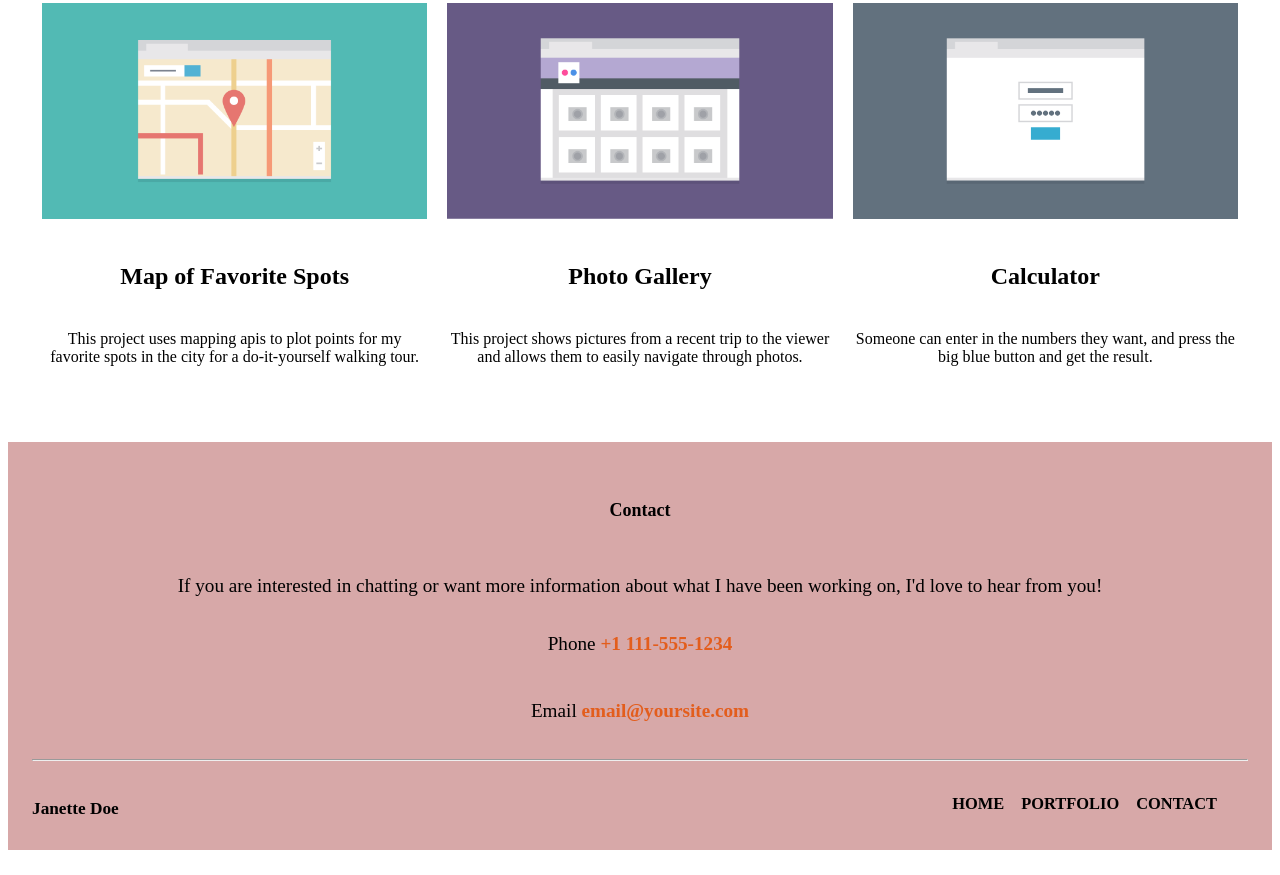
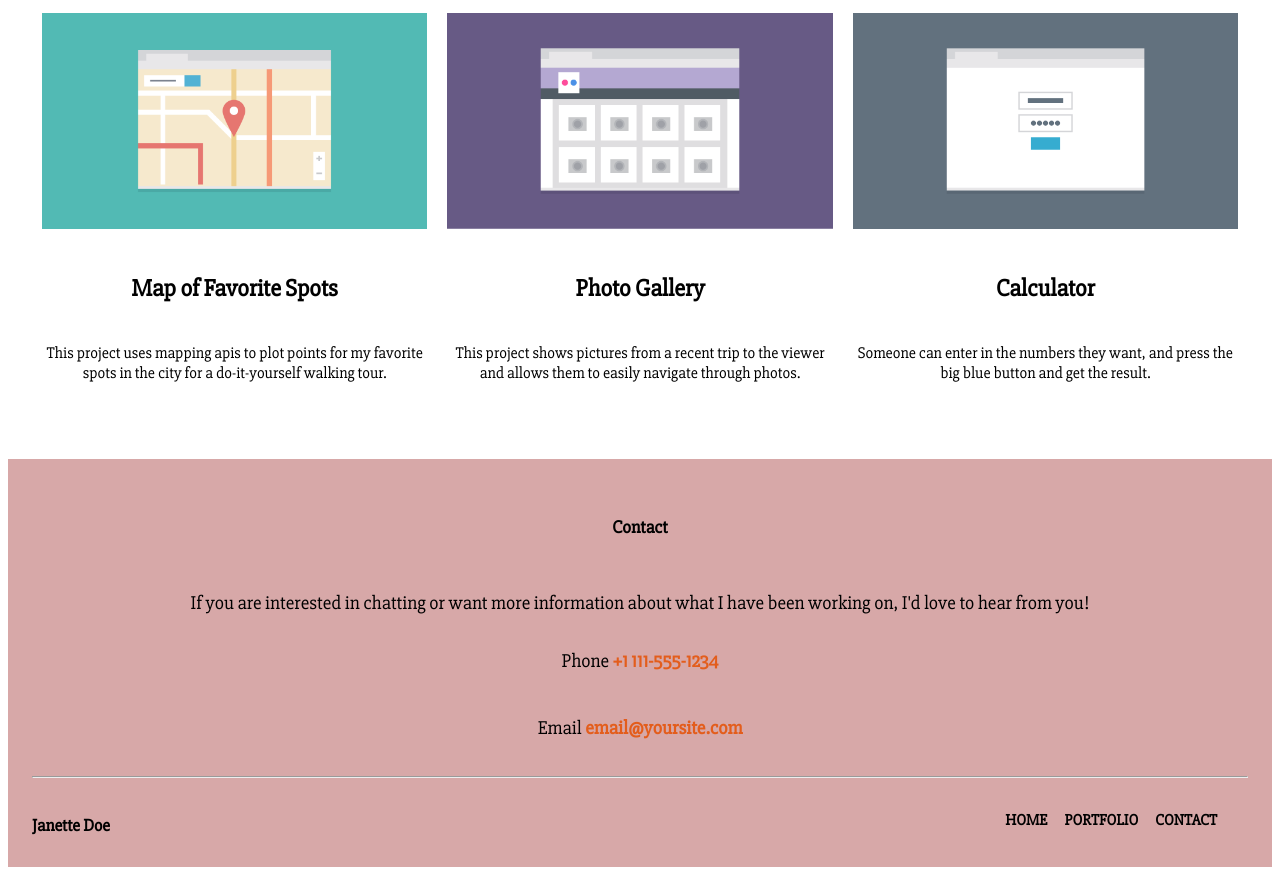
Before and after one commit to EstepShauna/TechDegree-Project2, a plain HTML site: page index.html in a window 1280 px wide. Shown: the part 1085-1960 px from the top of the page. Drawn offline with Linux system fonts and the light colour scheme.

Commit message:
Linked Google Font
Linked a google font from my HTML document to my css\styles.css

```diff
--- a/css/styles.css
+++ b/css/styles.css
@@ -1,5 +1,6 @@
 * {
     box-sizing: border-box;
+    font-family: 'Slabo 27px', serif;
 }
 
 body {
@@ -139,6 +140,10 @@ h2 {
     justify-content: space-between;
 }
 
+.normal-bottom-links {
+    display: none;
+}
+
 .marketing-page:hover,
 .search-page:hover,
 .travel-app:hover,
@@ -251,6 +256,16 @@ h2 {
         clear: both;
     }
 
+    .back-to-top {
+        display: none;
+    }
+
+    .normal-bottom-links {
+        font-size: 0.95em;
+        display: inline-flex;
+        justify-content: space-between;
+    }
+
     .marketing-page:hover,
     .search-page:hover,
     .travel-app:hover,
@@ -340,6 +355,16 @@ h2 {
         padding-right: 15px;
     }
 
+    .back-to-top {
+        display: none;
+    }
+
+    .normal-bottom-links {
+        font-size: 0.95em;
+        display: inline-flex;
+        justify-content: space-between;
+    }
+
     .marketing-page:hover,
     .search-page:hover,
     .travel-app:hover,
--- a/index.html
+++ b/index.html
@@ -91,9 +91,10 @@
                  <footer class="footer-nav">
                     <h4>Janette Doe</h4>
                     <ul class="bottom-nav">
-                        <li><a href="#home">HOME</a></li>
-                        <li><a href="#portfolio">PORTFOLIO</a></li>
-                        <li><a href="#contact">CONTACT</a></li>
+                        <li><a class="back-to-top" href="#home">BACK TO TOP</a></li>
+                        <li><a class="normal-bottom-links" href="#home">HOME</a></li>
+                        <li><a class="normal-bottom-links" href="#portfolio">PORTFOLIO</a></li>
+                        <li><a class="normal-bottom-links" href="#contact">CONTACT</a></li>
                     </ul>
                  </footer>
             </div>
```
